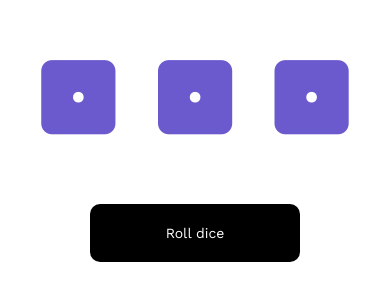
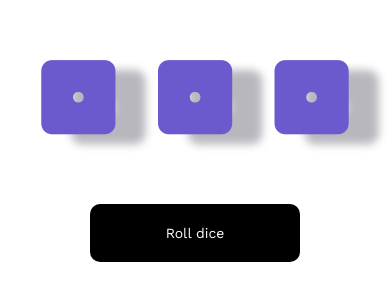
Before and after one commit to devkoushiik/Dice_game, a React (Create React App) app: page / in a window 390 px wide. Shown: the part 282-582 px from the top of the page. Built offline with nearby package versions, Linux system fonts and the light colour scheme.

Commit message:
adding drop shadow

```diff
--- a/src/DIe.css
+++ b/src/DIe.css
@@ -28,6 +28,9 @@
         padding: 0.25em;
         color : slateblue;
 
+        /* box-shadow: 7px 10px 12px -5px rgba(0,0,0,0.56); */
+        filter: drop-shadow(30px 10px 4px #b7b7bd);
+
     }
     .Rolldice button{
         width: 12em;
```
